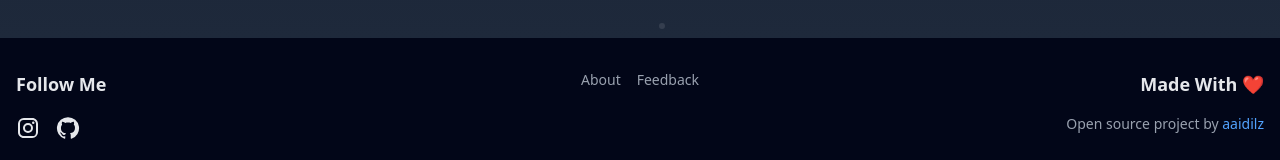
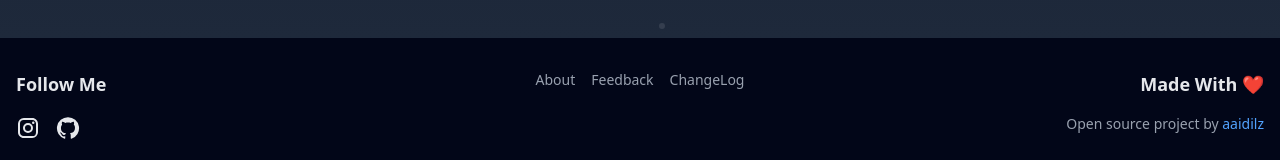
Before and after one commit to aaidilz/yomu, a React (Vite) app: page / in a window 1280 px wide. Shown: the part 762-922 px from the top of the page. Built offline with nearby package versions, Linux system fonts and the light colour scheme; no server answers.

Commit message:
feat: add ChangeLog link to HomeFooter component

```diff
--- a/src/components/HomeFooter.tsx
+++ b/src/components/HomeFooter.tsx
@@ -45,6 +45,12 @@ export default function HomeFooter() {
           >
             Feedback
           </a>
+          <a
+            href="/changelog"
+            className="text-sm text-gray-400 hover:text-[#13AAFB]"
+          >
+            ChangeLog
+          </a>
         </div>
 
         {/* Copyright */}
```
